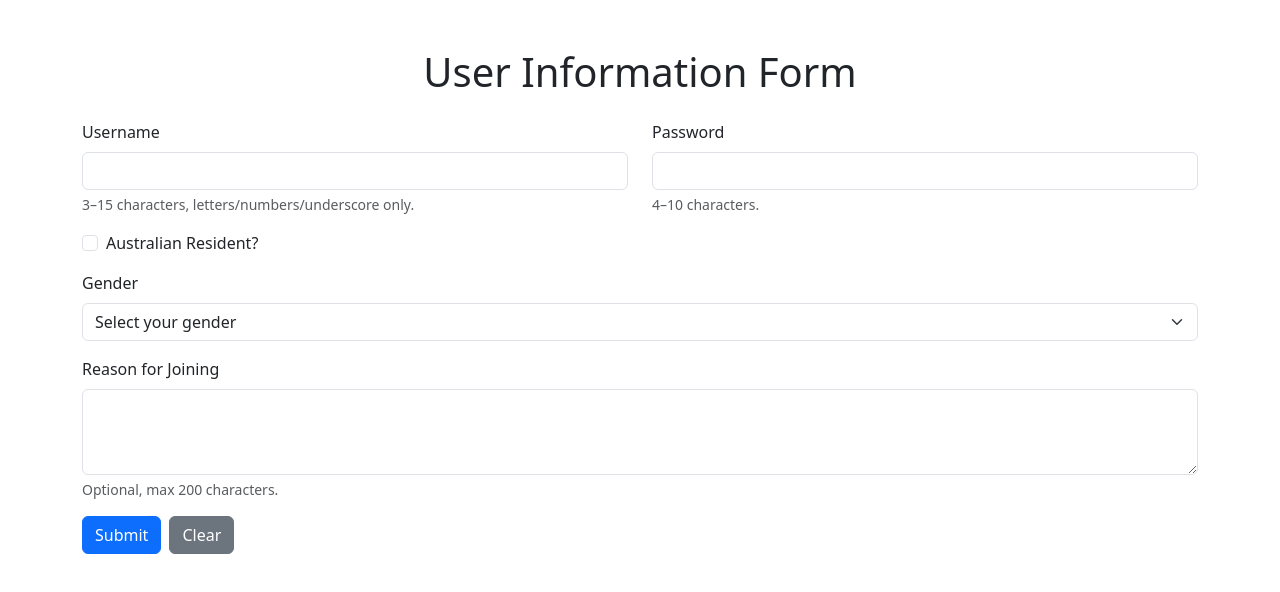
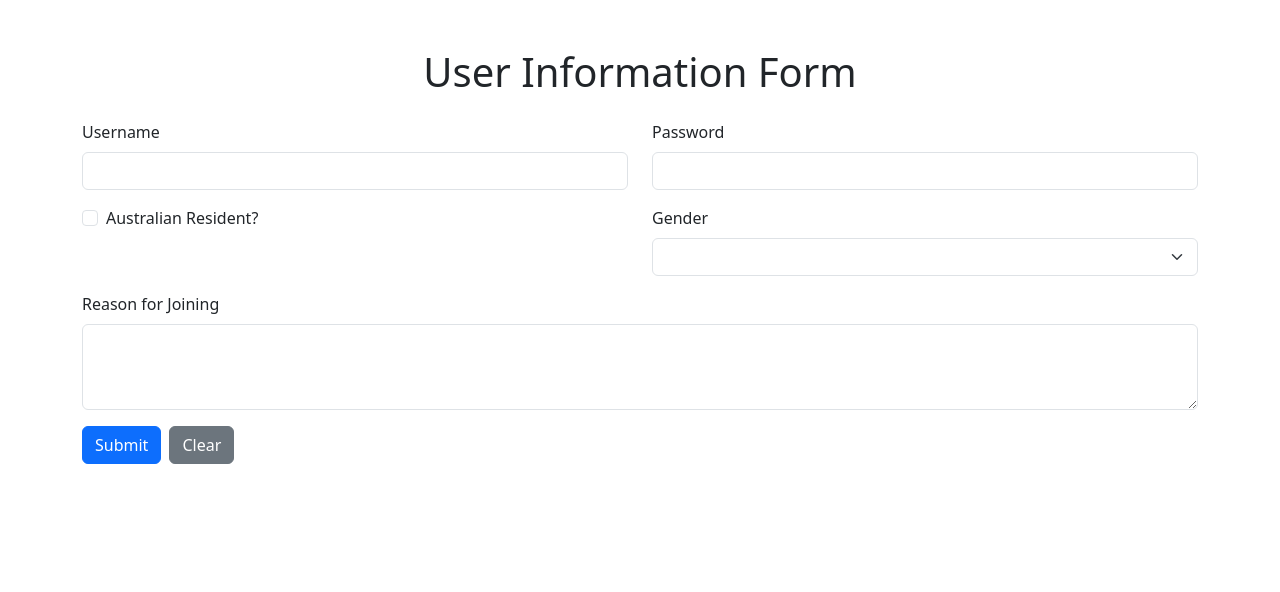
Before and after one commit to XueyingXu1227/FIT5032-library, a Vue app: page / in a window 1280 px wide. Shown: the top 592 px of the page. Built offline with nearby package versions, Linux system fonts and the light colour scheme.

Commit message:
Activity 3: Add Form Validation using Vue

```diff
--- a/src/components/Form.vue
+++ b/src/components/Form.vue
@@ -4,35 +4,34 @@
 
     <form @submit.prevent="submitForm">
       <div class="row mb-3">
-        <div class="col">
+        <div class="col-md-6 col-sm-6">
           <label for="username" class="form-label">Username</label>
           <input
             type="text"
             class="form-control"
             id="username"
+            @blur="() => validateName(true)"
+            @input="() => validateName(false)"
             v-model="formData.username"
-            required
           />
-          <div class="form-text">3–15 characters, letters/numbers/underscore only.</div>
-          <div class="invalid-feedback">Please enter a valid username.</div>
+          <div v-if="errors.username" class="text-danger">{{ errors.username }}</div>
         </div>
-
-        <div class="col">
+        <div class="col-md-6 col-sm-6">
           <label for="password" class="form-label">Password</label>
           <input
             type="password"
             class="form-control"
             id="password"
-            minlength="4"
-            maxlength="10"
+            @blur="() => validatePassword(true)"
+            @input="() => validatePassword(false)"
             v-model="formData.password"
           />
-          <div class="form-text">4–10 characters.</div>
-          <div class="invalid-feedback">Please enter a password (min 6 characters).</div>
+          <div v-if="errors.password" class="text-danger">{{ errors.password }}</div>
         </div>
       </div>
-
-      <div class="form-check mb-3">
+      <div class="row mb-3">
+        <div class="col-md-6 col-sm-6">
+          <div class="form-check">
             <input
               type="checkbox"
               class="form-check-input"
@@ -41,18 +40,16 @@
             />
             <label class="form-check-label" for="isAustralian">Australian Resident?</label>
           </div>
-
-      <div class="mb-3">
+        </div>
+        <div class="col-md-6 col-sm-6">
           <label for="gender" class="form-label">Gender</label>
-        <select class="form-select" id="gender" v-model="formData.gender" required>
-          <option value="" disabled>Select your gender</option>
+          <select class="form-select" id="gender" v-model="formData.gender">
             <option value="female">Female</option>
             <option value="male">Male</option>
             <option value="other">Other</option>
           </select>
-        <div class="invalid-feedback">Please select a gender.</div>
         </div>
-
+      </div>
       <div class="mb-3">
         <label for="reason" class="form-label">Reason for Joining</label>
         <textarea
@@ -62,11 +59,11 @@
           v-model="formData.reason"
           maxlength="200"
         ></textarea>
-        <div class="form-text">Optional, max 200 characters.</div>
       </div>
-
+      <div>
         <button type="submit" class="btn btn-primary me-2">Submit</button>
         <button type="button" class="btn btn-secondary" @click="clearForm">Clear</button>
+      </div>
     </form>
 
     <div class="row mt-5" v-if="submittedCards.length">
@@ -94,7 +91,7 @@
 </template>
 
 <script setup>
-import { ref, computed } from 'vue'
+import { ref } from 'vue'
 
 const formData = ref({
   username: '',
@@ -105,20 +102,14 @@
 })
 
 const submittedCards = ref([])
-const triedSubmit = ref(false)
 
-const usernameOK = computed(() => /^[A-Za-z0-9_]{3,15}$/.test(formData.value.username))
-const passwordOK = computed(() => formData.value.password.trim().length >= 6)
-const genderOK = computed(() => !!formData.value.gender)
-
-const submitForm = (e) => {
-  const formEl = e.target
-  if (!formEl.checkValidity()) {
-    formEl.reportValidity()
-    return
-  }
+const submitForm = () => {
+  validateName(true)
+  validatePassword(true)
+  if (!errors.value.username && !errors.value.password) {
     submittedCards.value.push({ ...formData.value })
     clearForm()
+  }
 }
 
 const clearForm = () => {
@@ -128,6 +119,43 @@
     isAustralian: false,
     gender: '',
     reason: '',
+  }
+}
+const errors = ref({
+  username: null,
+  password: null,
+  resident: null,
+  gender: null,
+  reason: null,
+})
+const validateName = (blur) => {
+  if (formData.value.username.length < 3) {
+    if (blur) errors.value.username = 'Name must be at least 3 characters'
+  } else {
+    errors.value.username = null
+  }
+}
+
+const validatePassword = (blur) => {
+  const password = formData.value.password
+  const minLength = 8
+  const hasUppercase = /[A-Z]/.test(password)
+  const hasLowercase = /[a-z]/.test(password)
+  const hasNumber = /\d/.test(password)
+  const hasSpecialChar = /[!@#$%^&*(),.?":{}|<>]/.test(password)
+
+  if (password.length < minLength) {
+    if (blur) errors.value.password = `Password must be at least ${minLength} characters long.`
+  } else if (!hasUppercase) {
+    if (blur) errors.value.password = 'Password must contain at least one uppercase letter.'
+  } else if (!hasLowercase) {
+    if (blur) errors.value.password = 'Password must contain at least one lowercase letter.'
+  } else if (!hasNumber) {
+    if (blur) errors.value.password = 'Password must contain at least one number.'
+  } else if (!hasSpecialChar) {
+    if (blur) errors.value.password = 'Password must contain at least one special character.'
+  } else {
+    errors.value.password = null
   }
 }
 </script>
```
Lines whose indentation alone changed are shown as unchanged.
